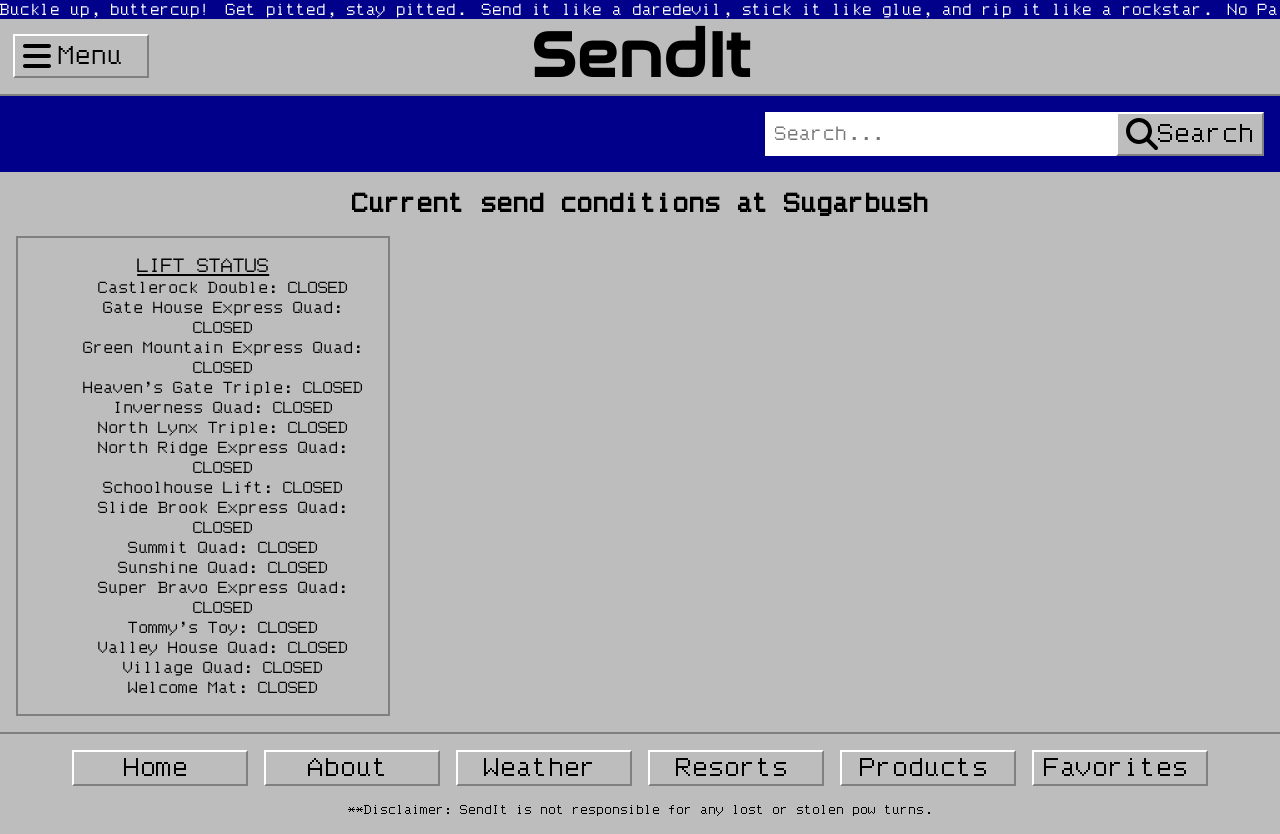
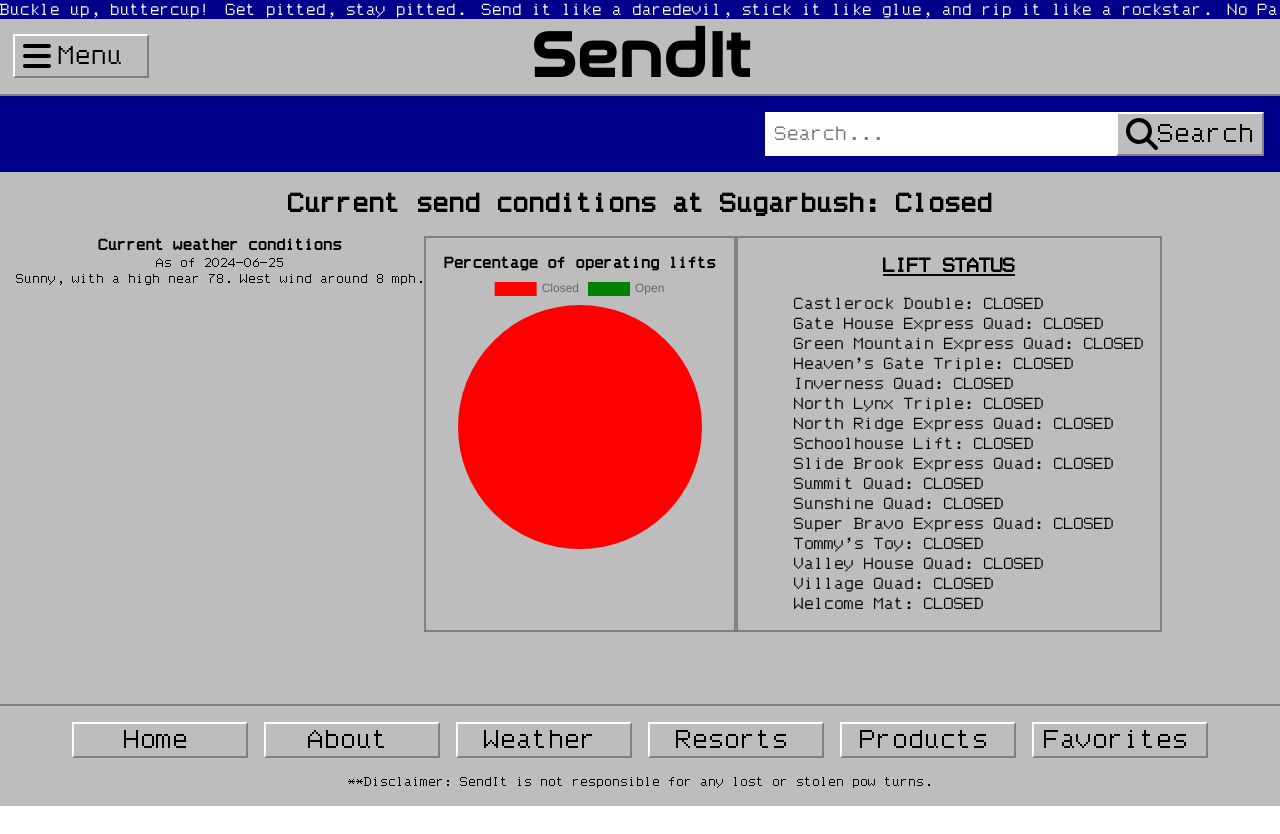
Before and after one commit to Jwensloff/SendIt, a React (Create React App) app: page /resorts in a window 1280 px wide. Both pictures are taken after typing "Sample" into the empty fields and a click on the button "Search". After the commit the page ends 806 px from the top, so only its background shows below. Built offline with nearby package versions, Linux system fonts and the light colour scheme.

Commit message:
Add PieChart to resorts page

```diff
--- a/package.json
+++ b/package.json
@@ -13,8 +13,11 @@
     "@types/node": "^16.18.100",
     "@types/react": "^18.3.3",
     "@types/react-dom": "^18.3.0",
+    "chart.js": "^4.4.3",
+    "date.js": "^0.3.3",
     "postcss-loader": "^8.1.1",
     "react": "^18.3.1",
+    "react-chartjs-2": "^5.2.0",
     "react-dom": "^18.3.1",
     "react-router-dom": "^6.23.1",
     "react-scripts": "5.0.1",
--- /dev/null
+++ b/src/components/pageContentComponents/PieChart/PieChart.tsx
@@ -0,0 +1,60 @@
+// src/components/PieChart.tsx
+
+import React from "react";
+import { Pie } from "react-chartjs-2";
+import { Chart as ChartJS, ArcElement, Tooltip, Legend } from "chart.js";
+import LiftStatus from "./types";
+ChartJS.register(ArcElement, Tooltip, Legend);
+
+interface PieChartProps {
+  liftStatusStatsArray: {
+    status: string;
+    percentage: number;
+  }[];
+}
+
+const PieChart = ({ liftStatusStatsArray }: PieChartProps) => {
+  const pieChartData = liftStatusStatsArray?.reduce(
+    (acc: LiftStatus[], cur: LiftStatus) => {
+      if (cur.status === "open" || cur.status === "closed") {
+        acc.push(cur);
+      }
+      return acc;
+    },
+    []
+  );
+
+  const sortedData = pieChartData.sort((a, b) => {
+    if (a.status < b.status) {
+      return -1;
+    }
+    if (a.status > b.status) {
+      return 1;
+    }
+    return 0;
+  });
+
+  const data = {
+    labels: sortedData.map((data) => data.status.charAt(0).toUpperCase() + data.status.slice(1)),
+    datasets: [
+      {
+        data: sortedData.map((data) => data.percentage),
+        backgroundColor: ["red", "green"],
+        borderColor: ["red", "green"],
+      },
+    ],
+  };
+
+  const options = {
+    responsive: true,
+    plugins: {
+      legend: {
+        position: "top" as "top",
+      },
+    },
+  };
+
+  return <Pie data={data} options={options} />;
+};
+
+export default PieChart;
--- /dev/null
+++ b/src/components/pageContentComponents/PieChart/types.ts
@@ -0,0 +1,4 @@
+export default interface LiftStatus {
+  status: string;
+  percentage: number;
+}
--- a/src/components/pageContentComponents/ResortResults/ResortResults.scss
+++ b/src/components/pageContentComponents/ResortResults/ResortResults.scss
@@ -10,17 +10,31 @@
   }
 }
 
+.resort-results-content {
+  display: flex;
+}
 .lift-list-container {
   border: 2px solid grey;
-  width: 30%;
+  // width: 30%;
+  text-align: left;
   padding: 1rem;
+
   ul {
     list-style: none;
     font-size: 1.25rem;
   }
 
-  p {
+  h3 {
+    text-align: center;
     text-decoration: underline;
     font-size: 1.5rem;
+    margin-bottom: 1rem;
   }
 }
+
+.pie-chart-wrapper {
+  border: 2px solid grey;
+  padding: 1rem;
+
+  width: 25%;
+}
--- a/src/components/pageContentComponents/ResortResults/ResortResults.tsx
+++ b/src/components/pageContentComponents/ResortResults/ResortResults.tsx
@@ -1,6 +1,9 @@
 import React from "react";
 import "./ResortResults.scss";
 import { ResortData } from "../../../types";
+// import { Chart as ChartJS, ArcElement, Tooltip, Legend } from "chart.js";
+// import { Pie } from "react-chartjs-2";
+import PieChart from "../PieChart/PieChart";
 
 interface ResortResultsProps {
   data: ResortData | null;
@@ -26,12 +29,34 @@
     );
   };
 
+  const liftStatusStatsArray = data?.lifts.stats.percentage
+    ? Object.entries(data.lifts.stats.percentage).map(
+        ([status, percentage]) => ({
+          status,
+          percentage,
+        })
+      )
+    : [];
+
+  console.log({ liftStatusStatsArray });
   return (
     <div className="resort-results-page">
-      <h2>Current send conditions at {data?.name}</h2>
+      <h2>
+        Current send conditions at {data?.name}:{" "}
+        {data?.open ? "Open" : "Closed"}
+      </h2>
       <div className="resort-results-content">
+        <div>
+          <h3>Current weather conditions</h3>
+          <p>As of {data?.weather.date}</p>
+          <p>{data?.weather.text}</p>
+        </div>
+        <div className="pie-chart-wrapper">
+          <h3>Percentage of operating lifts</h3>
+          <PieChart liftStatusStatsArray={liftStatusStatsArray} />
+        </div>
         <div className="lift-list-container">
-          <p>LIFT STATUS</p>
+          <h3>LIFT STATUS</h3>
           {liftStatusList()}
         </div>
       </div>
--- a/src/pages/ResortsPage/ResortsPage.scss
+++ b/src/pages/ResortsPage/ResortsPage.scss
@@ -4,10 +4,11 @@
 .resort-page {
   font-family: "Robototron", sans-serif;
   background-color: $medium-grey;
+  min-height: 76vh;
 }
 
 .initial-content {
-  height: 70vh;
+  height: 68vh;
   padding: 1rem;
   display: flex;
   flex-direction: column;
@@ -16,7 +17,6 @@
   p {
     font-size: 2rem;
     padding: 1rem;
-
   }
   img {
     height: 10rem;
```
Also changed, not shown: src/components/pageContentComponents/PieChart/PieChart.scss (added), 1 other file (tests, documents, lock files or other folders).
